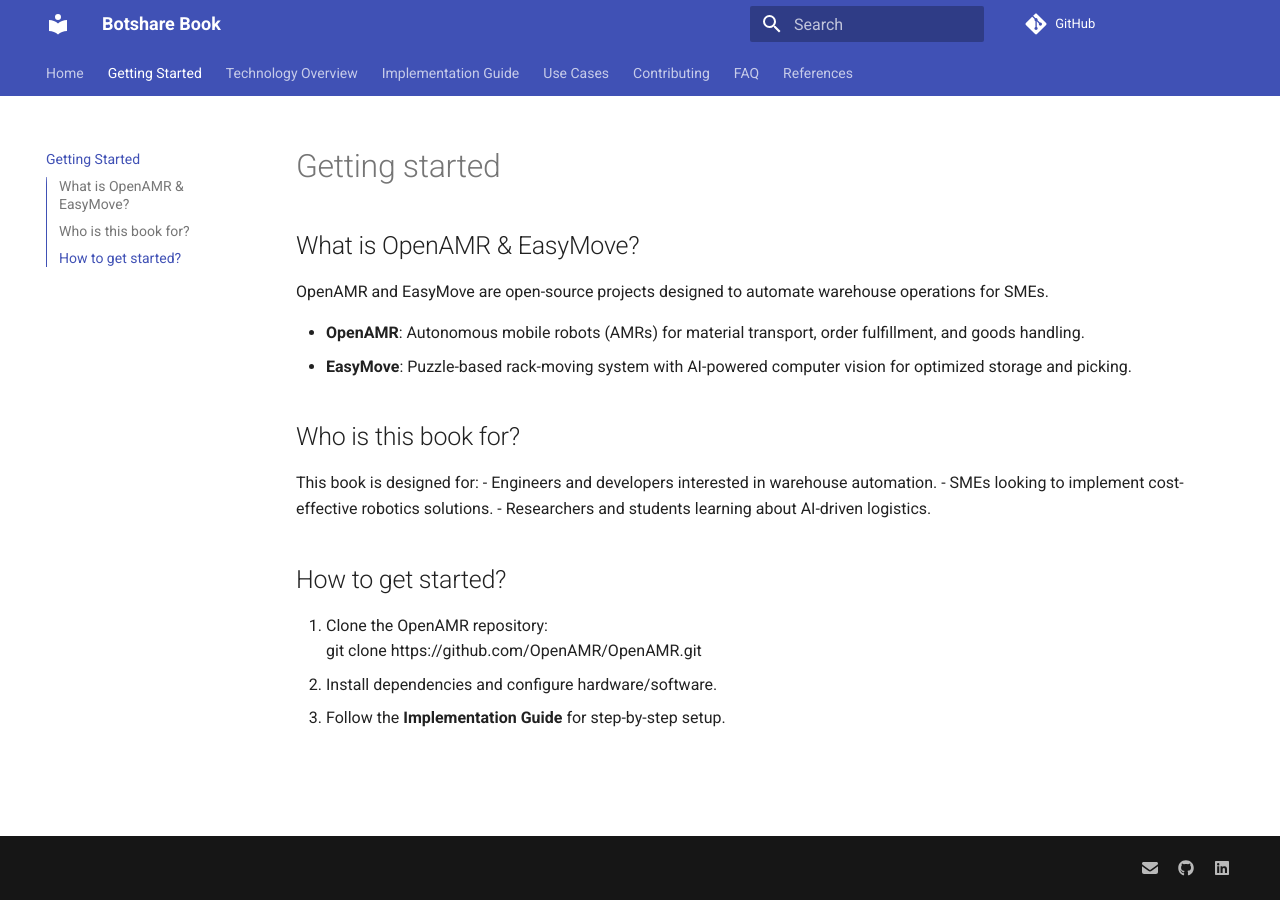
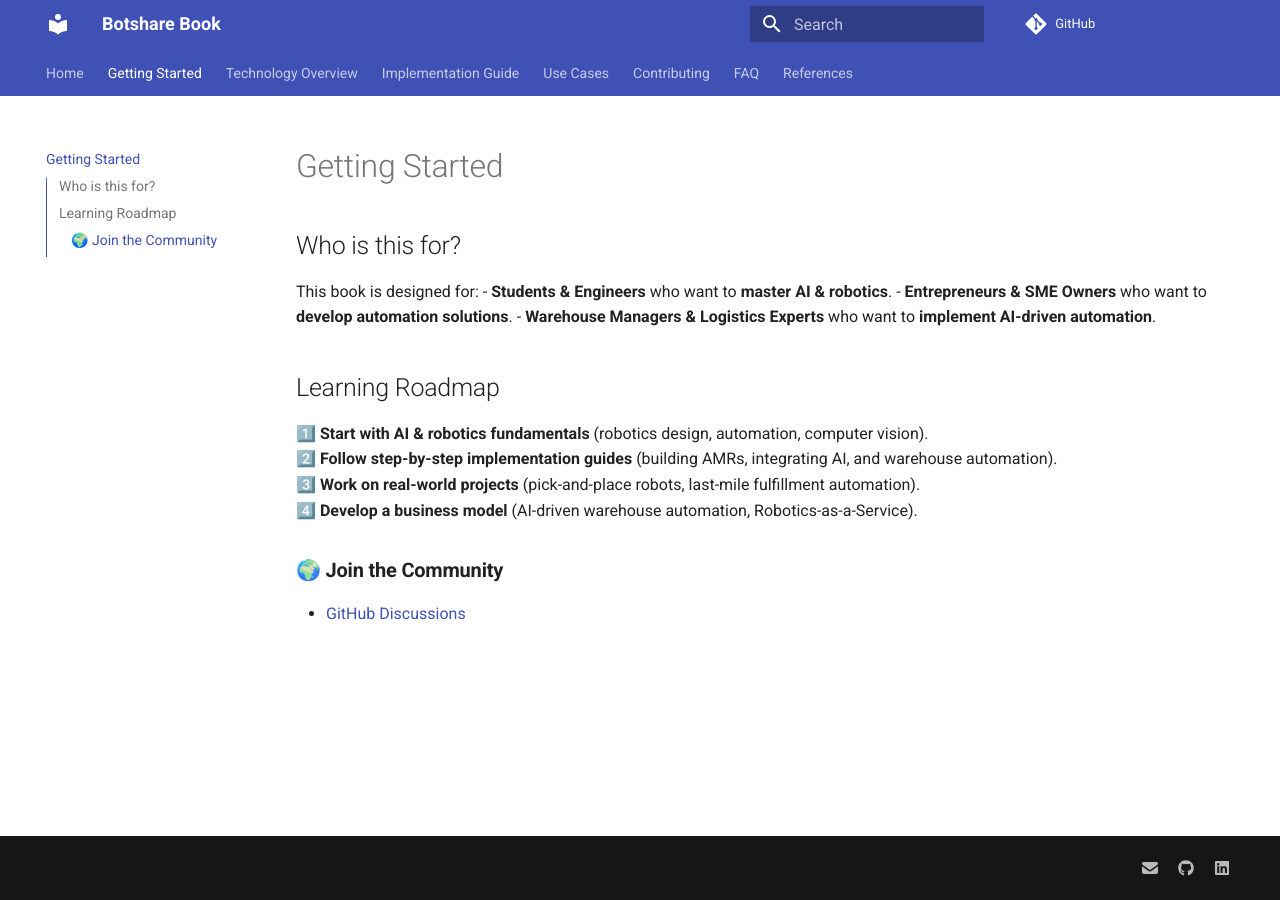
Before and after one commit to BotshareAI/Botshare_book, an MkDocs documentation site: the page built from docs/getting_started.md, in a window 1280 px wide. Built offline with MkDocs 1.6.1 and Material for MkDocs 9.7.7, drawn with Linux system fonts in a browser that asks for light colours; comment, search, counter and statistics services are not loaded.

Commit message:
Update getting_started.md

```diff
--- a/docs/getting_started.md
+++ b/docs/getting_started.md
@@ -1,19 +1,16 @@
-# Getting started
+# Getting Started
 
-## What is OpenAMR & EasyMove?
-OpenAMR and EasyMove are open-source projects designed to automate warehouse operations for SMEs.
+## Who is this for?
+This book is designed for:
+- **Students & Engineers** who want to **master AI & robotics**.
+- **Entrepreneurs & SME Owners** who want to **develop automation solutions**.
+- **Warehouse Managers & Logistics Experts** who want to **implement AI-driven automation**.
 
-- **OpenAMR**: Autonomous mobile robots (AMRs) for material transport, order fulfillment, and goods handling.
-- **EasyMove**: Puzzle-based rack-moving system with AI-powered computer vision for optimized storage and picking.
+## Learning Roadmap
+1️⃣ **Start with AI & robotics fundamentals** (robotics design, automation, computer vision).
+2️⃣ **Follow step-by-step implementation guides** (building AMRs, integrating AI, and warehouse automation).
+3️⃣ **Work on real-world projects** (pick-and-place robots, last-mile fulfillment automation).
+4️⃣ **Develop a business model** (AI-driven warehouse automation, Robotics-as-a-Service).
 
-## Who is this book for?
-This book is designed for:
-- Engineers and developers interested in warehouse automation.
-- SMEs looking to implement cost-effective robotics solutions.
-- Researchers and students learning about AI-driven logistics.
-
-## How to get started?
-1. Clone the OpenAMR repository:
-git clone https://github.com/OpenAMR/OpenAMR.git
-2. Install dependencies and configure hardware/software.
-3. Follow the **Implementation Guide** for step-by-step setup.
+### 🌍 **Join the Community**
+- [GitHub Discussions](https://github.com/OpenAMR)
```
